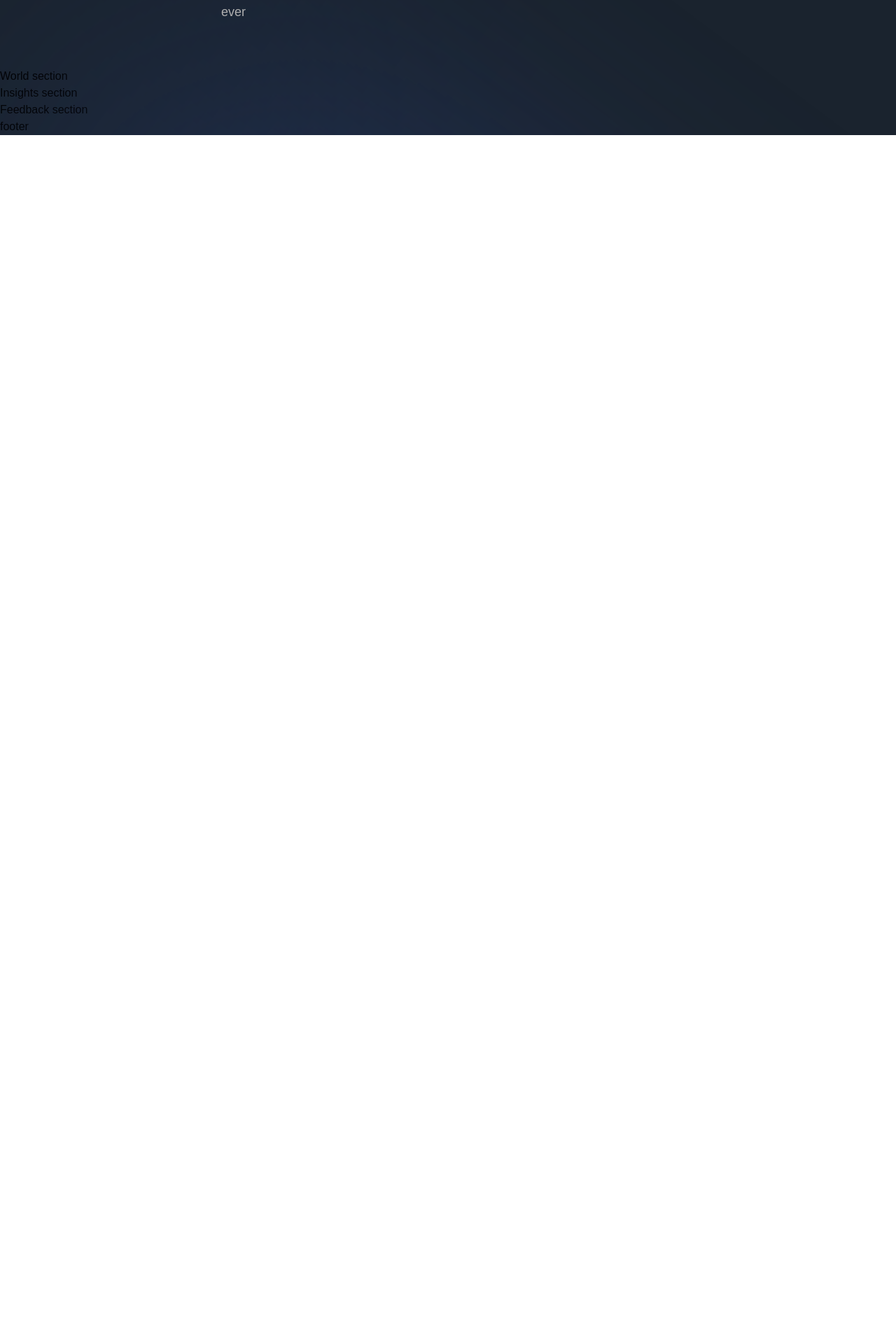
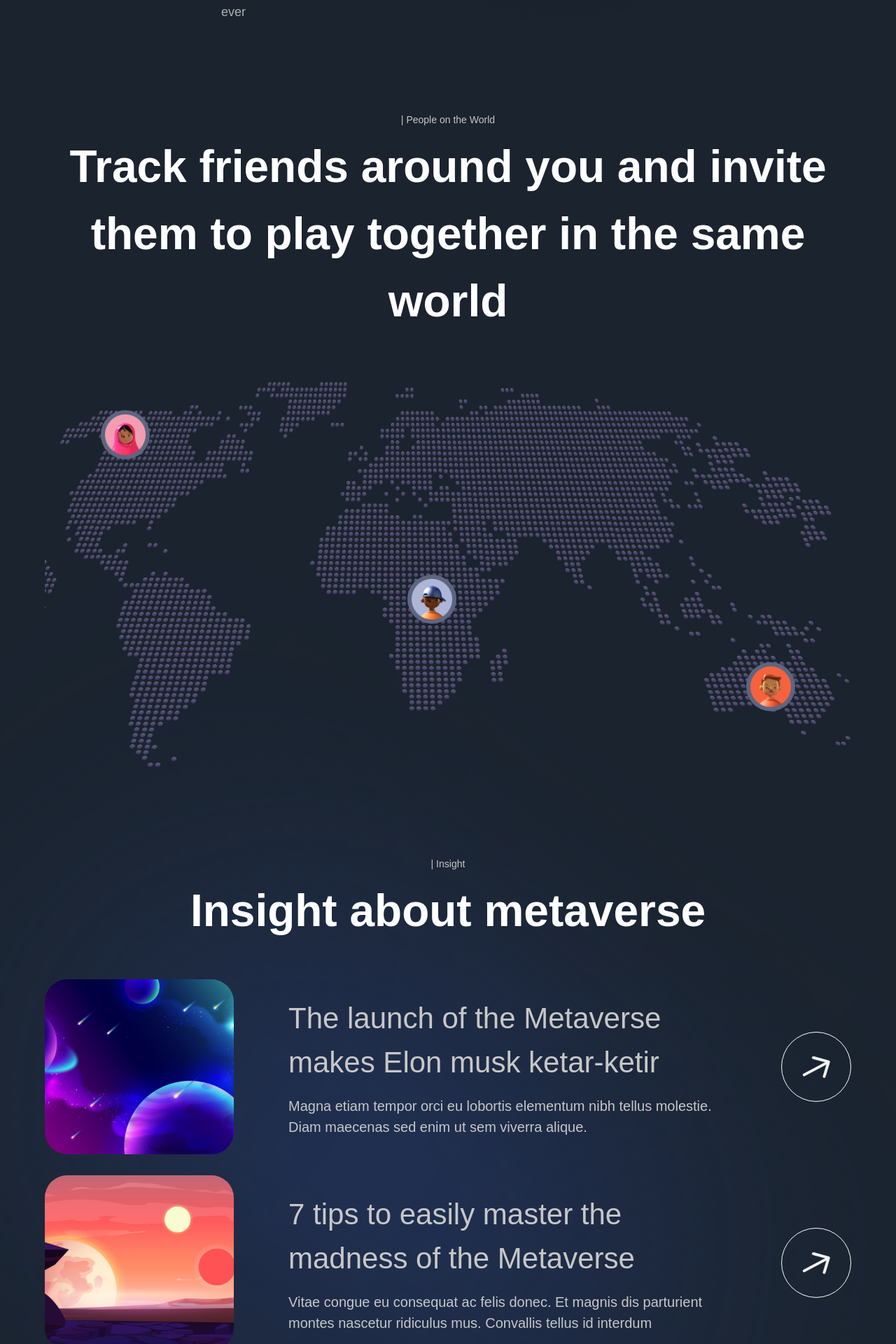
Before and after one commit to MustafaBasar471/metaverse, a Next.js app: page / in a window 1280 px wide. Shown: the part 4080-6000 px from the top of the page at 70% size. Before the commit the page ends 4273 px from the top, so only its background shows below. Built offline with nearby package versions, Linux system fonts and the light colour scheme; a web font is replaced by a local one.

Commit message:
insight and world

```diff
--- a/components/InsightCard.jsx
+++ b/components/InsightCard.jsx
@@ -1,9 +1,32 @@
 'use client';
 
-const InsightCard = () => (
-  <div>
-    Insight Card
-  </div>
+import { motion } from 'framer-motion';
+import { fadeIn } from '../utils/motion';
+
+const InsightCard = ({ imgUrl, title, subtitle, index }) => (
+  <motion.div
+    variants={fadeIn('up', 'spring', index * 0.5, 1)}
+    className="flex md:flex-row flex-col gap-4"
+  >
+    <img
+      src={imgUrl}
+      alt="img"
+      className="md:w-[270px] w-full h-[250px] rounded-[32px] object-cover"
+    />
+    <div className="w-full flex justify-between items-center">
+      <div className="flex-1 md:ml-[62px] flex flex-col max-w-[650px]">
+        <h4 className="font-normal lg:text-[42px] text-[26px] text-secondary-white">{title}</h4>
+        <p className="mt-[16px] font-normal lg:text-[20px] text-[14px] text-secondary-white">{subtitle}</p>
+      </div>
+      <div className="lg:flex hidden items-center justify-center w-[100px] h-[100px] rounded-full bg-transparent border-[1px] border-white cursor-pointer">
+        <img
+          src="arrow.svg"
+          alt="arrow"
+          className="w-[40%] h-[40%] object-contain"
+        />
+      </div>
+    </div>
+  </motion.div>
 );
 
 export default InsightCard;
--- a/sections/Insights.jsx
+++ b/sections/Insights.jsx
@@ -1,8 +1,32 @@
 'use client';
 
+import { motion } from 'framer-motion';
+import styles from '../styles';
+import { staggerContainer } from '../utils/motion';
+import { InsightCard, TypingText, TitleText } from '../components';
+import { insights } from '../constants';
+
 const Insights = () => (
-  <section>
-    Insights section
+  <section className={`${styles.paddings} relative z-10`}>
+    <motion.div
+      variants={staggerContainer}
+      initial="hidden"
+      whileInView="show"
+      viewport={{ once: 'false', amount: 0.25 }}
+      className={`${styles.innerWidth} mx-auto flex flex-col`}
+    >
+      <TypingText title="| Insight" textStyles="text-center" />
+      <TitleText title="Insight about metaverse" textStyles="text-center" />
+      <div className="mt-[50px] flex flex-col gap-[30px]">
+        {insights.map((insight, idx) => (
+          <InsightCard
+            key={`insight-${idx}`}
+            {...insight}
+            index={idx + 1}
+          />
+        ))}
+      </div>
+    </motion.div>
   </section>
 );
 
--- a/sections/World.jsx
+++ b/sections/World.jsx
@@ -1,8 +1,61 @@
 'use client';
 
+import { motion } from 'framer-motion';
+import styles from '../styles';
+import { staggerContainer, fadeIn } from '../utils/motion';
+import { TypingText, TitleText } from '../components';
+
 const World = () => (
-  <section>
-    World section
+  <section className={`${styles.paddings} relative z-10`}>
+    <motion.div
+      variants={staggerContainer}
+      initial="hidden"
+      whileInView="show"
+      viewport={{ once: 'false', amount: 0.25 }}
+      className={`${styles.innerWidth} mx-auto flex flex-col`}
+    >
+      <TypingText title="| People on the World" textStyles="text-center" />
+      <TitleText
+        title={(
+          <>
+            Track friends around you and invite them to
+            play together in the same world
+          </>
+        )}
+        textStyles="text-center"
+      />
+      <motion.div
+        variants={fadeIn('up', 'tween', 0.2, 1)}
+        className="relative mt-[68px] flex w-full h-[550px]"
+      >
+        <img
+          src="/map.png"
+          alt="map"
+          className="w-full h-full object-cover"
+        />
+        <div className="absolute bottom-20 right-20 w-[70px] h-[70px] p-[6px] rounded-full bg-[#5d6680]">
+          <img
+            src="people-01.png"
+            alt="people01"
+            className="w-full h-full"
+          />
+        </div>
+        <div className="absolute top-10 left-20 w-[70px] h-[70px] p-[6px] rounded-full bg-[#5d6680]">
+          <img
+            src="people-02.png"
+            alt="people01"
+            className="w-full h-full"
+          />
+        </div>
+        <div className="absolute top-1/2 left-[45%] w-[70px] h-[70px] p-[6px] rounded-full bg-[#5d6680]">
+          <img
+            src="people-03.png"
+            alt="people01"
+            className="w-full h-full"
+          />
+        </div>
+      </motion.div>
+    </motion.div>
   </section>
 );
 
```
